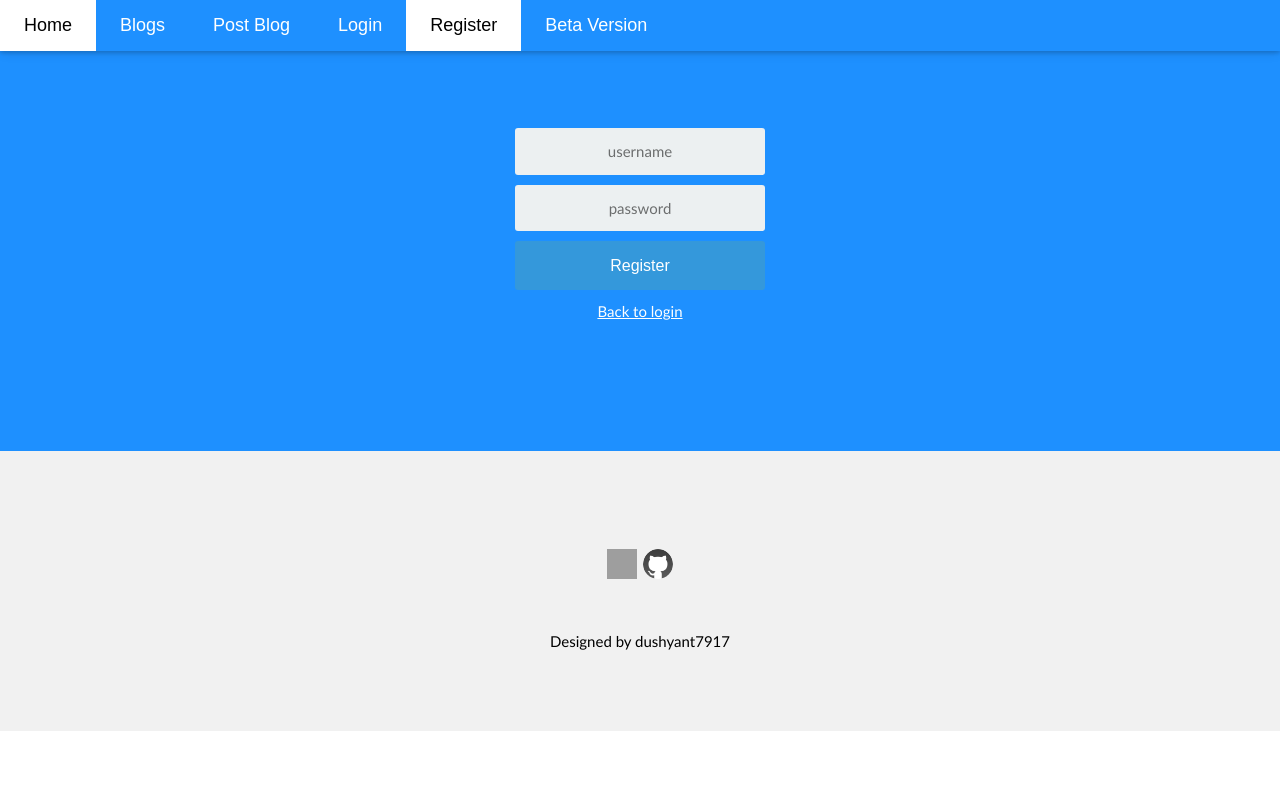
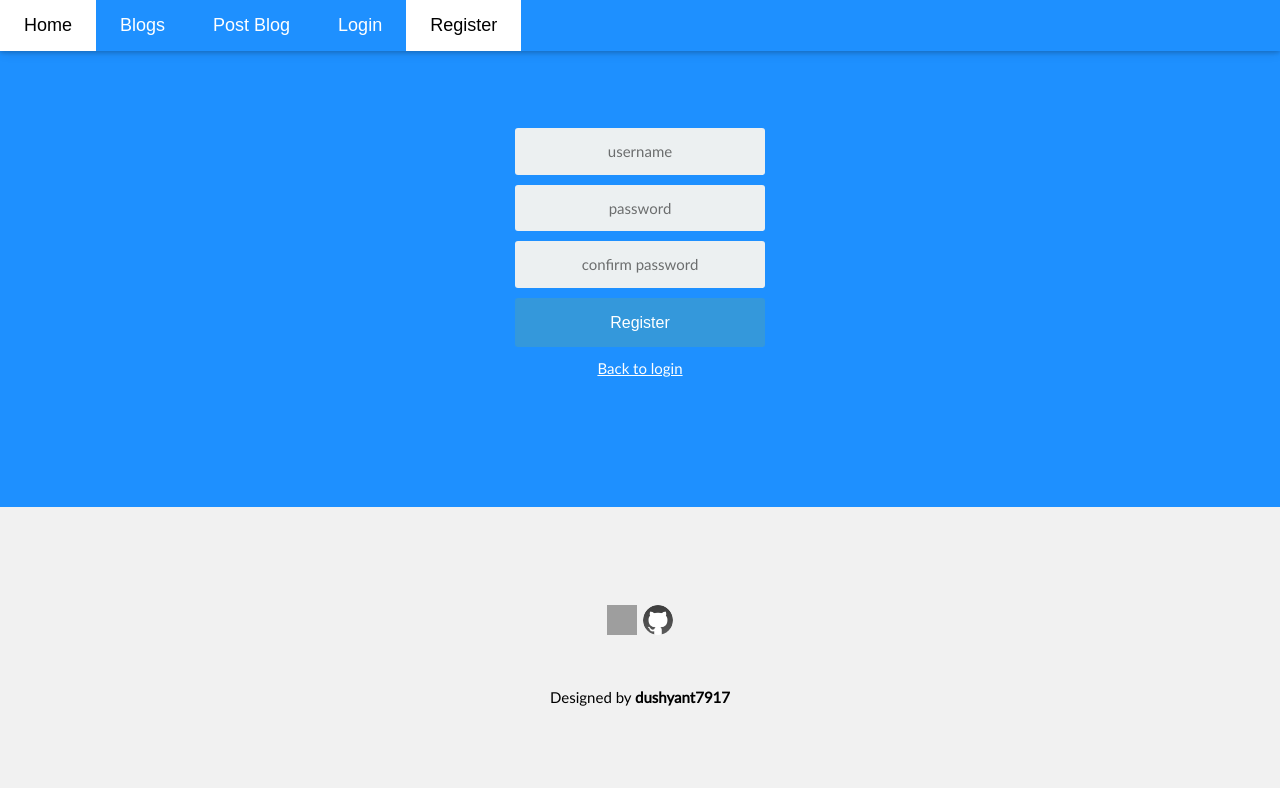
Before and after one commit to dushyant7917/Blog-Web-App, a Flask app: page /register in a window 1280 px wide. Run offline with Flask 2, Linux system fonts and the light colour scheme; some web fonts are replaced; grey boxes are pictures that could not be loaded.

Commit message:
Update register.html

```diff
--- a/templates/register.html
+++ b/templates/register.html
@@ -1,8 +1,9 @@
 <!DOCTYPE html>
 <html>
-<title>dushyant7917 REGISTER</title>
+<title>Registration</title>
 <meta charset='utf-8'>
 <meta name="viewport" content="width=device-width, initial-scale=1">
+<meta http-equiv="X-UA-Compatible" content="IE=edge,chrome=1">
 <meta name="HandheldFriendly" content="True">
 <meta name="MobileOptimized" content="320">
 <link rel="shortcut icon" type="image/x-icon" href="/static/blog.png">
@@ -10,7 +11,7 @@
 <link rel="stylesheet" href="/static/indexStyle.css">
 <link rel="stylesheet" href="/static/indexGoogle1.css">
 <link rel="stylesheet" href="/static/indexGoogle2.css">
-<link rel="stylesheet" href="/static/indexCloudfare.css">
+<link rel="stylesheet" href="https://cdnjs.cloudflare.com/ajax/libs/font-awesome/4.7.0/css/font-awesome.min.css">
 <link rel="stylesheet" href="/static/fontAwesome.css">
 
 <style>
@@ -31,7 +32,6 @@ body,h1,h2,h3,h4,h5,h6 {font-family: "Lato", sans-serif}
     <li class="w3-hide-small"><a href="{{url_for('addBlog')}}" class="w3-padding-large w3-hover-white">Post Blog</a></li>
     <li class="w3-hide-small"><a href="{{url_for('login')}}" class="w3-padding-large w3-hover-white">Login</a></li>
     <li><a href="{{url_for('register')}}" class="w3-padding-large w3-white">Register</a></li>
-    <li><a href="{{url_for('beta')}}" class="w3-padding-large w3-hover-white">Beta Version</a></li>
   </ul>
 
   <!-- Navbar on small screens -->
@@ -60,7 +60,12 @@ body,h1,h2,h3,h4,h5,h6 {font-family: "Lato", sans-serif}
     <label class="login-field-icon fui-lock" for="login-pass"></label>
     </div>
 
-    <div class="flashes">
+    <div class="control-group">
+    <input type="password" class="login-field" value="" placeholder="confirm password" name="confirm_pass" required>
+    <label class="login-field-icon fui-lock" for="login-pass"></label>
+    </div>
+
+    <div class="flashes" style="color:{{colour}}">
       {{ get_flashed_messages()[0] }}
     </div>
 
@@ -82,7 +87,7 @@ body,h1,h2,h3,h4,h5,h6 {font-family: "Lato", sans-serif}
     <a href="https://www.linkedin.com/in/dushyant7917" class="w3-hover-text-light-blue"><img src="/static/in.png" height="30px" width="30px"></a>
     <a href="https://github.com/dushyant7917" class="w3-hover-text-light-blue"><img class="w3-circle" src="/static/gh.png" height="30px" width="30px"></a>
  </div>
- <p>Designed by dushyant7917</p>
+ <p>Designed by <a href="https://dushyant7917resume.herokuapp.com/" style="text-decoration:none"><strong>dushyant7917</strong></a></p>
 </footer>
 
 
```
